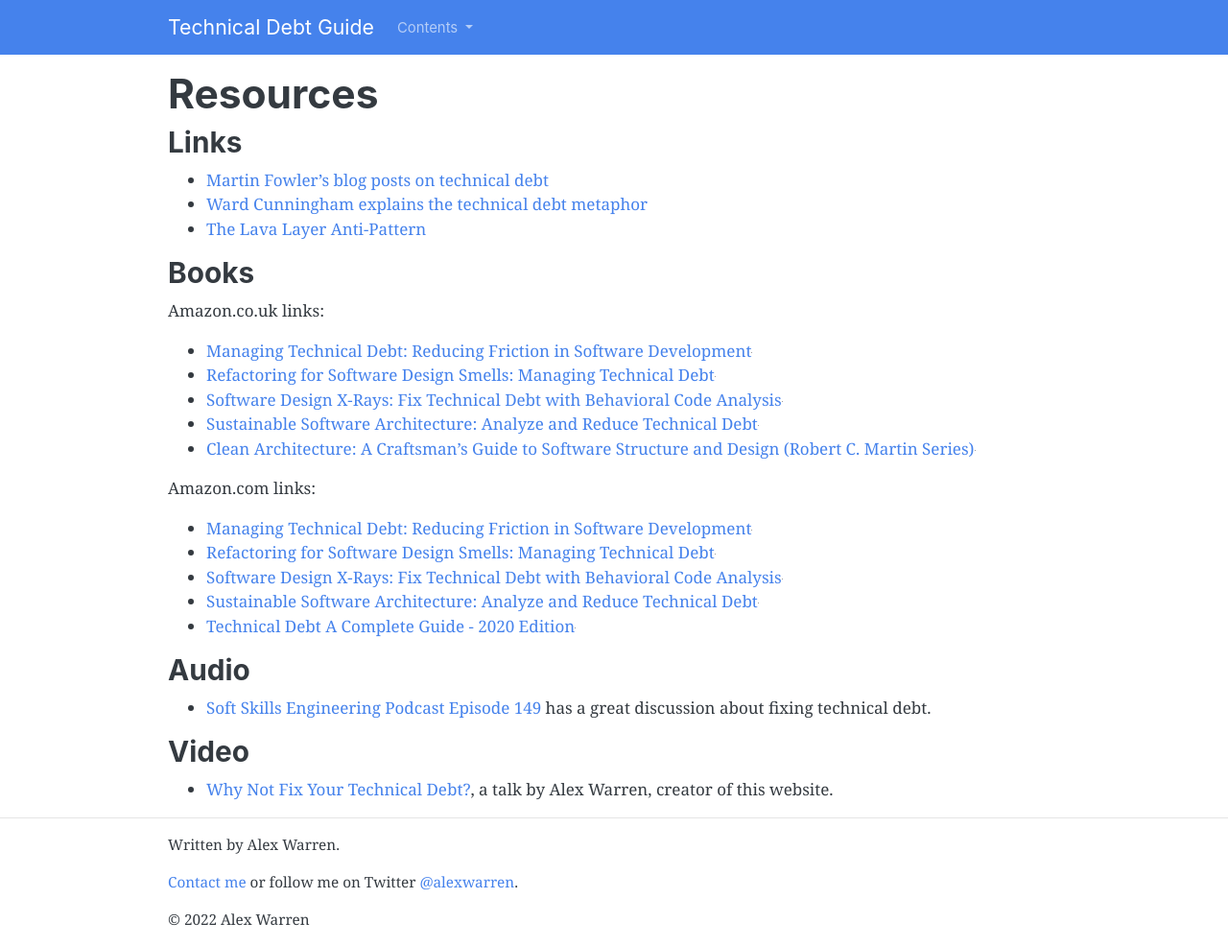
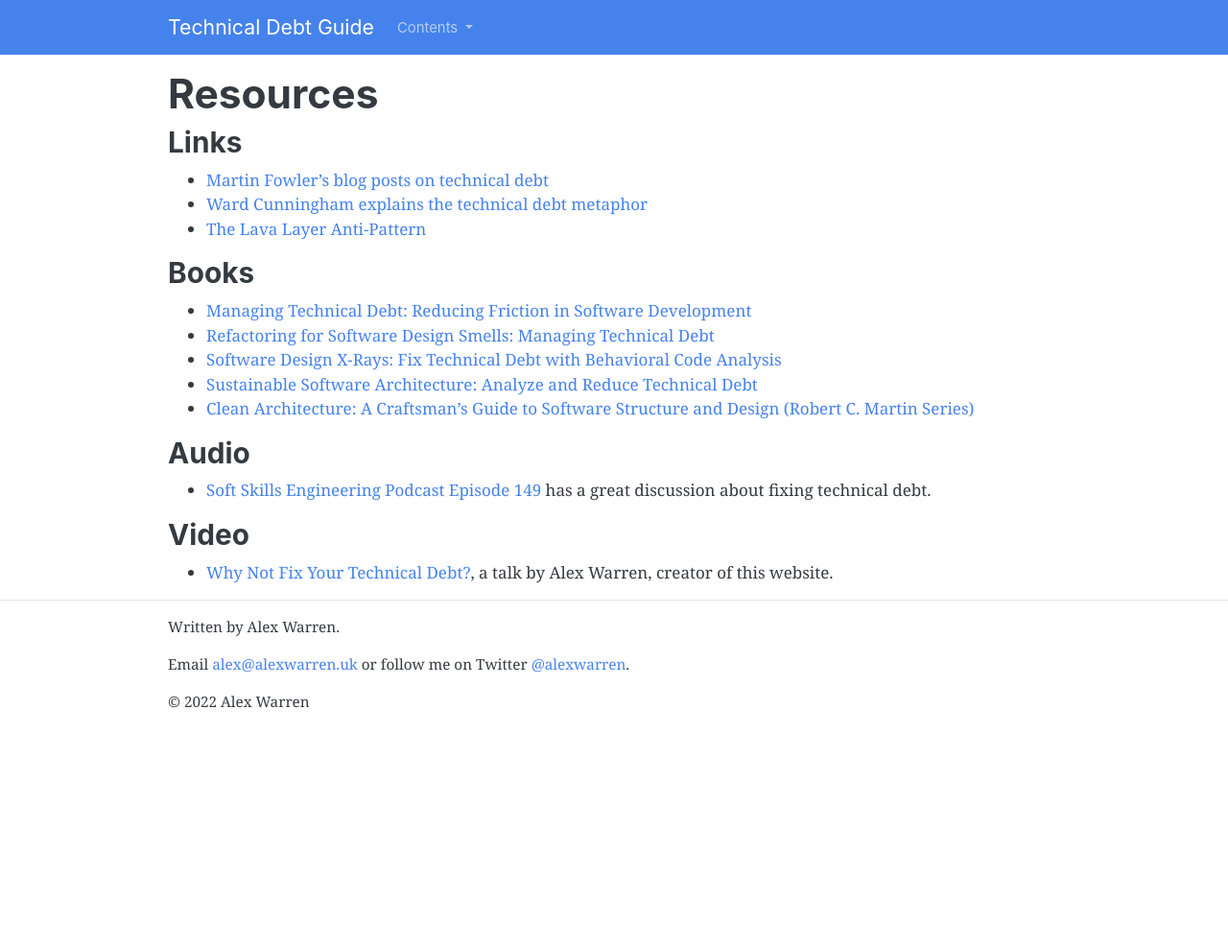
Before and after one commit to alexwarren/techdebtguide, a Jekyll site: the page built from articles/resources.md, in a window 1280 px wide and 986 px high. Shown: the whole window at 96% size. Built offline with Jekyll 4.4.1, drawn with Linux system fonts in a browser that asks for light colours; grey boxes are pictures that could not be loaded.

Commit message:
Some tweaks
No Google analytics
Remove Contact page
Update book links

```diff
--- a/_layouts/page.html
+++ b/_layouts/page.html
@@ -40,8 +30,6 @@
                         <a class="dropdown-item" href="{{ article.url }}">{{ article.title }}</a>
                         {% endif %}
                     {% endfor %}
-                    <div class="dropdown-divider"></div>
-                    <a class="dropdown-item" href="/contact">Contact</a>
                   </div>
                 </li>
               </ul>
@@ -59,7 +47,7 @@
 
     <div class="container footer">
         <p>Written by Alex Warren.</p>
-        <p><a href="/contact">Contact me</a> or follow me on Twitter <a href="https://twitter.com/alexwarren">@alexwarren</a>.</p>
+        <p>Email <a href="mailto:alex@alexwarren.uk">alex@alexwarren.uk</a> or follow me on Twitter <a href="https://twitter.com/alexwarren">@alexwarren</a>.</p>
         <p>&copy;  {{ site.time | date: '%Y' }} Alex Warren</p>
         {% if page.credit %}
         <p>{{ page.credit }}</p>
--- a/articles/resources.md
+++ b/articles/resources.md
@@ -12,21 +12,11 @@ permalink: resources
 
 ### Books
 
-Amazon.co.uk links:
-
-- <a target="_blank" href="https://www.amazon.co.uk/gp/product/013564593X/ref=as_li_tl?ie=UTF8&camp=1634&creative=6738&creativeASIN=013564593X&linkCode=as2&tag=alexwarren-21&linkId=1262593f4c8386b69e2f3ddb6ac0832d">Managing Technical Debt: Reducing Friction in Software Development</a><img src="//ir-uk.amazon-adsystem.com/e/ir?t=alexwarren-21&l=am2&o=2&a=013564593X" width="1" height="1" border="0" alt="" style="border:none !important; margin:0px !important;" />
-- <a target="_blank" href="https://www.amazon.co.uk/gp/product/0128013974/ref=as_li_tl?ie=UTF8&camp=1634&creative=6738&creativeASIN=0128013974&linkCode=as2&tag=alexwarren-21&linkId=b286bea0ed9a3467122ee3dc42242663">Refactoring for Software Design Smells: Managing Technical Debt</a><img src="//ir-uk.amazon-adsystem.com/e/ir?t=alexwarren-21&l=am2&o=2&a=0128013974" width="1" height="1" border="0" alt="" style="border:none !important; margin:0px !important;" />
-- <a target="_blank" href="https://www.amazon.co.uk/gp/product/B07BVRLZ87/ref=as_li_tl?ie=UTF8&camp=1634&creative=6738&creativeASIN=B07BVRLZ87&linkCode=as2&tag=alexwarren-21&linkId=05c18332184b3442c4e68a210073860e">Software Design X-Rays: Fix Technical Debt with Behavioral Code Analysis</a><img src="//ir-uk.amazon-adsystem.com/e/ir?t=alexwarren-21&l=am2&o=2&a=B07BVRLZ87" width="1" height="1" border="0" alt="" style="border:none !important; margin:0px !important;" />
-- <a target="_blank" href="https://www.amazon.co.uk/gp/product/3864906733/ref=as_li_tl?ie=UTF8&camp=1634&creative=6738&creativeASIN=3864906733&linkCode=as2&tag=alexwarren-21&linkId=b39b1b8db4a9dbe51fc0cf43dd1bcc9d">Sustainable Software Architecture: Analyze and Reduce Technical Debt</a><img src="//ir-uk.amazon-adsystem.com/e/ir?t=alexwarren-21&l=am2&o=2&a=3864906733" width="1" height="1" border="0" alt="" style="border:none !important; margin:0px !important;" />
-- <a target="_blank" href="https://www.amazon.co.uk/gp/product/0134494164/ref=as_li_tl?ie=UTF8&camp=1634&creative=6738&creativeASIN=0134494164&linkCode=as2&tag=alexwarren-21&linkId=5726ea71cbed8614ccf348db31bf86ca">Clean Architecture: A Craftsman's Guide to Software Structure and Design (Robert C. Martin Series)</a><img src="//ir-uk.amazon-adsystem.com/e/ir?t=alexwarren-21&l=am2&o=2&a=0134494164" width="1" height="1" border="0" alt="" style="border:none !important; margin:0px !important;" />
-
-Amazon.com links:
-
-- <a target="_blank" href="https://www.amazon.com/gp/product/013564593X/ref=as_li_tl?ie=UTF8&camp=1789&creative=9325&creativeASIN=013564593X&linkCode=as2&tag=alexwarren0e-20&linkId=c1dd00a2cf984c7b562ed69fbabc7ac2">Managing Technical Debt: Reducing Friction in Software Development</a><img src="//ir-na.amazon-adsystem.com/e/ir?t=alexwarren0e-20&l=am2&o=1&a=013564593X" width="1" height="1" border="0" alt="" style="border:none !important; margin:0px !important;" />
-- <a target="_blank" href="https://www.amazon.com/gp/product/0128013974/ref=as_li_tl?ie=UTF8&camp=1789&creative=9325&creativeASIN=0128013974&linkCode=as2&tag=alexwarren0e-20&linkId=8dce62848463ad55ff21f54154e2eb3d">Refactoring for Software Design Smells: Managing Technical Debt</a><img src="//ir-na.amazon-adsystem.com/e/ir?t=alexwarren0e-20&l=am2&o=1&a=0128013974" width="1" height="1" border="0" alt="" style="border:none !important; margin:0px !important;" />
-- <a target="_blank" href="https://www.amazon.com/gp/product/1680502727/ref=as_li_tl?ie=UTF8&camp=1789&creative=9325&creativeASIN=1680502727&linkCode=as2&tag=alexwarren0e-20&linkId=1a907833556735fc011081ef7e8e26e3">Software Design X-Rays: Fix Technical Debt with Behavioral Code Analysis</a><img src="//ir-na.amazon-adsystem.com/e/ir?t=alexwarren0e-20&l=am2&o=1&a=1680502727" width="1" height="1" border="0" alt="" style="border:none !important; margin:0px !important;" />
-- <a target="_blank" href="https://www.amazon.com/gp/product/1681985691/ref=as_li_tl?ie=UTF8&camp=1789&creative=9325&creativeASIN=1681985691&linkCode=as2&tag=alexwarren0e-20&linkId=344c6109bc50784ab010ef878a6e3bb5">Sustainable Software Architecture: Analyze and Reduce Technical Debt</a><img src="//ir-na.amazon-adsystem.com/e/ir?t=alexwarren0e-20&l=am2&o=1&a=1681985691" width="1" height="1" border="0" alt="" style="border:none !important; margin:0px !important;" />
-- <a target="_blank" href="https://www.amazon.com/gp/product/B07YYTF79J/ref=as_li_tl?ie=UTF8&camp=1789&creative=9325&creativeASIN=B07YYTF79J&linkCode=as2&tag=alexwarren0e-20&linkId=06c335ce779d487e3610f138ed65b24e">Technical Debt A Complete Guide - 2020 Edition</a><img src="//ir-na.amazon-adsystem.com/e/ir?t=alexwarren0e-20&l=am2&o=1&a=B07YYTF79J" width="1" height="1" border="0" alt="" style="border:none !important; margin:0px !important;" />
+- <a target="_blank" href="https://www.ethicalbooksearch.com/uk/books/m/ol:OL20153164W-is:9780135645932/managing-technical-debt-philippe-kruchten-robert-nord-ipek-ozkaya">Managing Technical Debt: Reducing Friction in Software Development</a>
+- <a target="_blank" href="https://www.ethicalbooksearch.com/uk/books/m/ol:OL20714821W-is:9780128013977/refactoring-for-software-design-smells-girish-suryanarayana-ganesh-samarthyam-tushar-sharma">Refactoring for Software Design Smells: Managing Technical Debt</a>
+- <a target="_blank" href="https://www.ethicalbooksearch.com/uk/books/m/is:9781680505801/software-design-x-rays-adam-tornhill">Software Design X-Rays: Fix Technical Debt with Behavioral Code Analysis</a>
+- <a target="_blank" href="https://www.ethicalbooksearch.com/uk/books/m/is:9781681985695/sustainable-software-architecture-carola-lilienthal">Sustainable Software Architecture: Analyze and Reduce Technical Debt</a>
+- <a target="_blank" href="https://www.ethicalbooksearch.com/uk/books/m/ol:OL19809141W-is:9780134494166-is:9783958457249/clean-architecture-robert-c-martin">Clean Architecture: A Craftsman's Guide to Software Structure and Design (Robert C. Martin Series)</a>
 
 ### Audio
 
```
Also changed, not shown: other parts of _layouts/page.html (+0 -10 lines), contact.md (deleted, +0 -8 lines).
